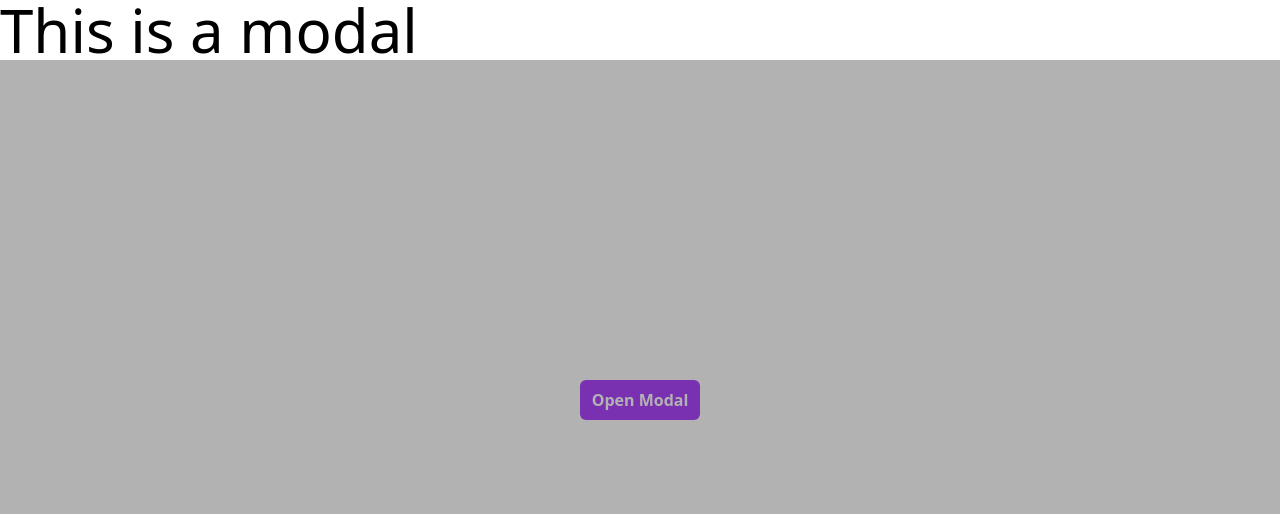
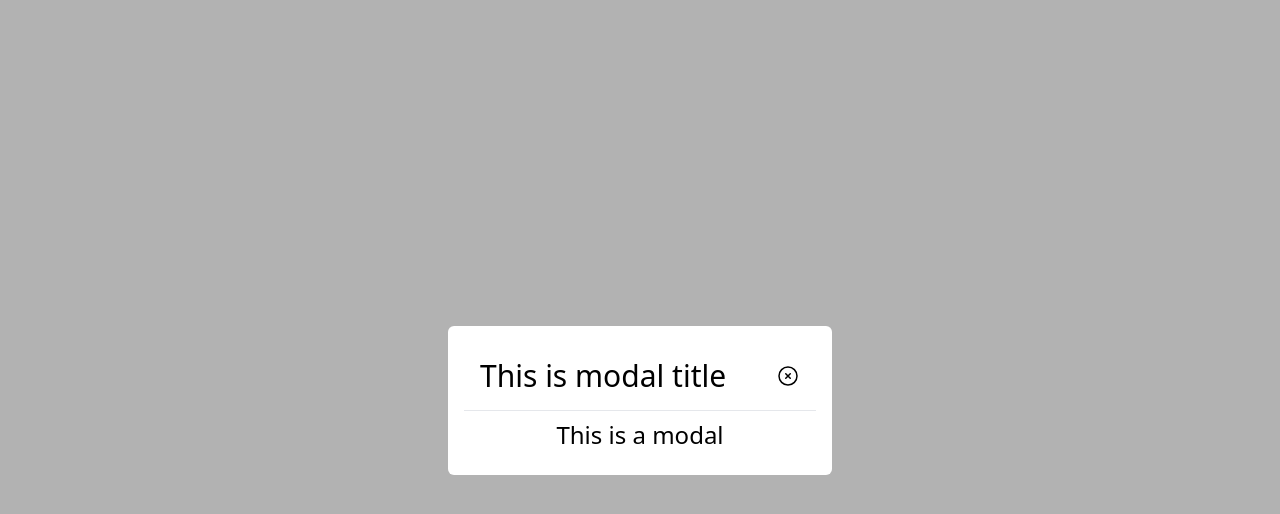
Before and after one commit to zesanahmed/react-reusable-components, a React (Vite) app: page / in a window 1280 px wide. Both pictures are taken after a click on the button "Open Modal". Shown: the top 514 px of the page. Built offline with nearby package versions, Linux system fonts and the light colour scheme.

Commit message:
Header & close component added

```diff
--- a/src/App.tsx
+++ b/src/App.tsx
@@ -13,7 +13,11 @@ function App() {
       <div className="h-screen w-full flex justify-center items-center">
         <Button onClick={() => setModal((prev) => !prev)}>Open Modal</Button>
         <Modal isOpen={modal} onClose={handleModal}>
-          <h1>This is a modal</h1>
+          <Modal.Header>
+            <h4>This is modal title</h4>
+            <Modal.CloseButton></Modal.CloseButton>
+          </Modal.Header>
+          <h1 className="text-2xl text-center my-2">This is a modal</h1>
         </Modal>
       </div>
     </Container>
--- a/src/components/ui/Modal.tsx
+++ b/src/components/ui/Modal.tsx
@@ -1,18 +1,86 @@
+import { useRef, MouseEvent, createContext, useContext } from "react";
 import cn from "../../utils/cn";
 import { createPortal } from "react-dom";
 
-const Modal = ({ isOpen, onClose, children }) => {
+const ModalContext = createContext<ModalContextType | null>(null);
+type ModalContextType = {
+  onClose: () => void;
+};
+type TModal = {
+  isOpen: boolean;
+  onClose: () => void;
+  children: React.ReactNode;
+};
+type TCloseButton = {
+  children?: React.ReactNode;
+};
+
+type THeader = TCloseButton;
+
+const Modal = ({ isOpen, onClose, children }: TModal) => {
+  const containerRef = useRef<HTMLDivElement>(null);
+
+  const handleOutsideClose = (e: MouseEvent) => {
+    if (!containerRef.current?.contains(e.target as Node)) {
+      onClose();
+    }
+  };
   return createPortal(
-    <div
-      className={cn("fixed inset-0 bg-black/30 invisible z-[999]", {
-        visible: isOpen,
-      })}
-      onClick={onClose}
-    >
-      <div className="bg-white">{children}</div>
-    </div>,
+    <ModalContext.Provider value={{ onClose }}>
+      <div
+        className={cn(
+          "fixed inset-0 flex justify-center items-center bg-black/30 invisible z-[999]",
+          {
+            visible: isOpen,
+          }
+        )}
+        onClick={handleOutsideClose}
+      >
+        <div
+          ref={containerRef}
+          className="bg-white w-full max-w-sm rounded-md p-4"
+        >
+          {children}
+        </div>
+      </div>
+    </ModalContext.Provider>,
     document.getElementById("portal") as HTMLElement
   );
 };
+const CloseButton = ({ children }: TCloseButton) => {
+  const { onClose } = useContext(ModalContext) as ModalContextType;
+
+  return (
+    <button className="ml-auto" onClick={onClose}>
+      {children ? (
+        children
+      ) : (
+        <svg
+          xmlns="http://www.w3.org/2000/svg"
+          fill="none"
+          viewBox="0 0 24 24"
+          strokeWidth={1.5}
+          stroke="currentColor"
+          className="size-6"
+        >
+          <path
+            strokeLinecap="round"
+            strokeLinejoin="round"
+            d="m9.75 9.75 4.5 4.5m0-4.5-4.5 4.5M21 12a9 9 0 1 1-18 0 9 9 0 0 1 18 0Z"
+          />
+        </svg>
+      )}
+    </button>
+  );
+};
+const ModalHeader = ({ children }: THeader) => {
+  return (
+    <div className="flex items-center justify-between p-4 border-b border-gray-200">
+      {children}
+    </div>
+  );
+};
+Modal.Header = ModalHeader;
+Modal.CloseButton = CloseButton;
 
 export default Modal;
```
